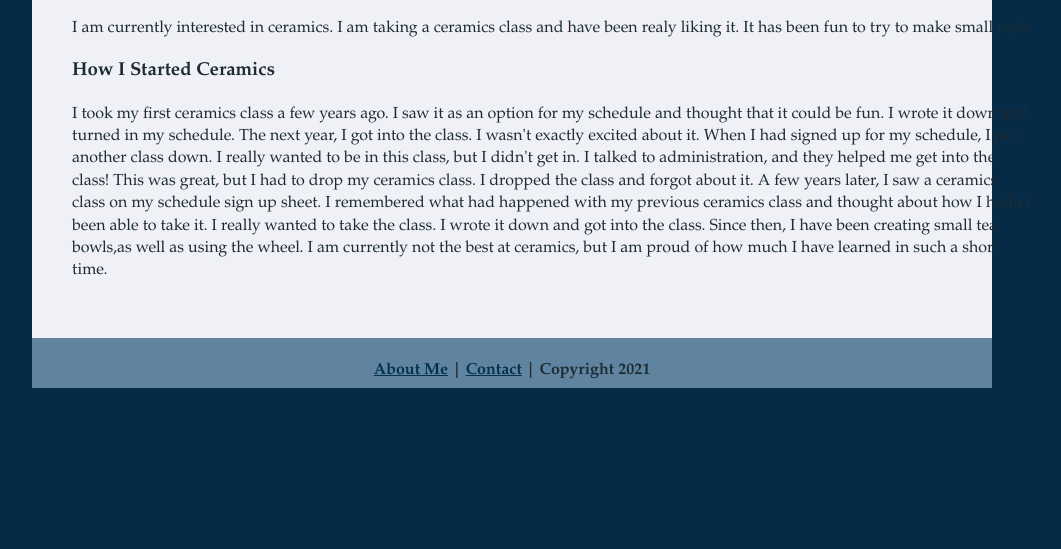
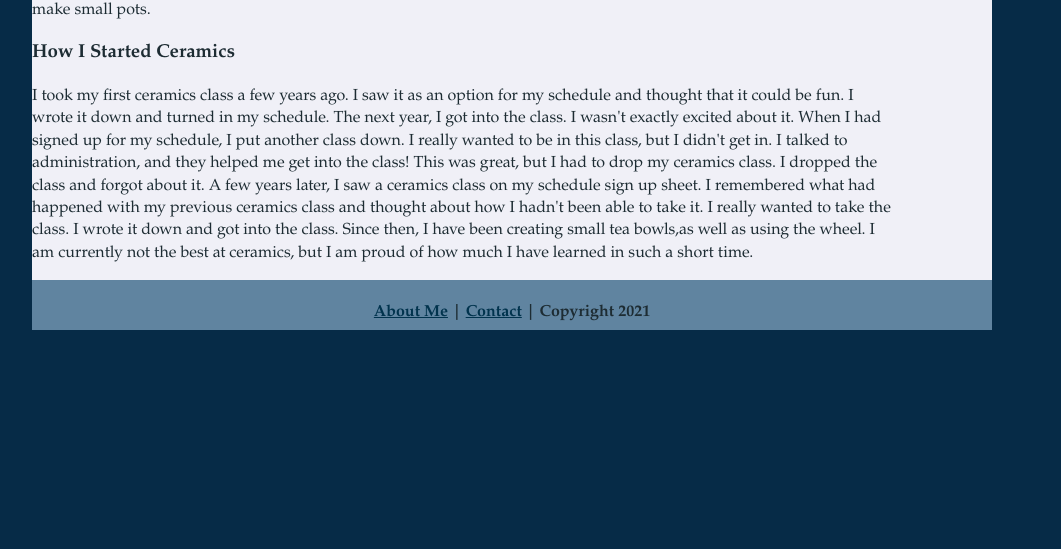
Before and after one commit to 96470/ECS-Portfolito, a plain HTML site: page ceramics/index.html in a window 1280 px wide. Shown: the part 251-800 px from the top of the page, without its empty margins (128-1189 px from the left). Drawn offline with Linux system fonts and the light colour scheme.

Commit message:
Update myCSS.css

```diff
--- a/myCSS.css
+++ b/myCSS.css
@@ -62,8 +62,7 @@ body {
 	text-align: center;
 }
 .left{
-	margin: 40px;
 	float: left;
-	width: 100%;
+	width: 90%;
 	text-align: left;
 }
```
